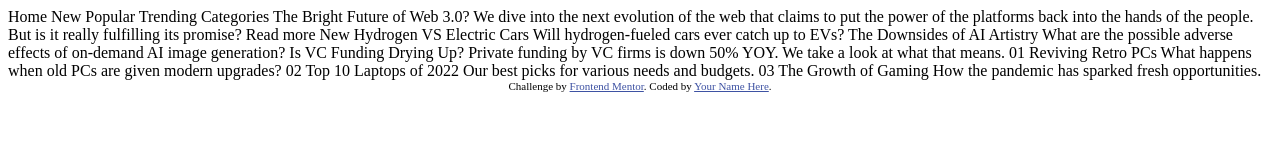
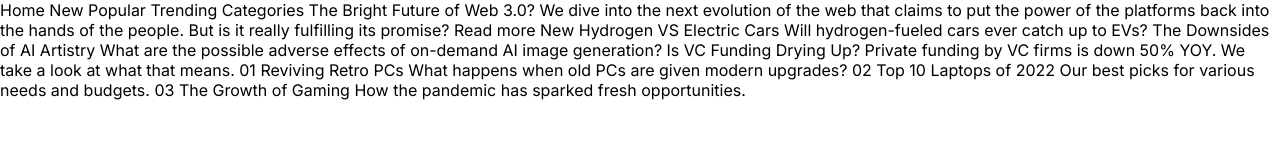
Before and after one commit to ivan2600/FM014-news-homepage-main, a plain HTML site: page index.html in a window 1280 px wide. Drawn offline with Linux system fonts and the light colour scheme.

Commit message:
initial style

```diff
--- a/index.html
+++ b/index.html
@@ -2,17 +2,10 @@
 <html lang="en">
 <head>
   <meta charset="UTF-8">
-  <meta name="viewport" content="width=device-width, initial-scale=1.0"> <!-- displays site properly based on user's device -->
-
+  <meta name="viewport" content="width=device-width, initial-scale=1.0">
   <link rel="icon" type="image/png" sizes="32x32" href="./assets/images/favicon-32x32.png">
-
   <title>Frontend Mentor | News homepage</title>
-
-  <!-- Feel free to remove these styles or customise in your own stylesheet 👍 -->
-  <style>
-    .attribution { font-size: 11px; text-align: center; }
-    .attribution a { color: hsl(228, 45%, 44%); }
-  </style>
+  <link rel="stylesheet" href="style.css">
 </head>
 <body>
 
@@ -52,9 +45,6 @@
   The Growth of Gaming
   How the pandemic has sparked fresh opportunities.
 
-  <div class="attribution">
-    Challenge by <a href="https://www.frontendmentor.io?ref=challenge" target="_blank">Frontend Mentor</a>.
-    Coded by <a href="#">Your Name Here</a>.
-  </div>
+  <script src="./main.js"></script>
 </body>
 </html>
--- a/style.css
+++ b/style.css
@@ -0,0 +1,24 @@
+@import url('https://fonts.googleapis.com/css2?family=Inter:wght@100..900&display=swap');
+
+:root {
+  /*Primary*/
+  --Soft--orange: hsl(35, 77%, 62%);
+  --Soft-red: hsl(5, 85%, 63%);
+  /*Neutral*/
+  --Off-white: hsl(36, 100%, 99%);
+  --Grayish-blue: hsl(233, 8%, 79%);
+  --Dark-grayish-blue: hsl(236, 13%, 42%);
+  --Very-dark-blue: hsl(240, 100%, 5%);
+}
+
+* {
+  padding: 0;
+  margin: 0;
+  box-sizing: border-box;
+  font-size: 62.5%;
+}
+
+body {
+  font-size: 1.6rem;
+  font-family: "Inter", sans-serif;
+}
```
